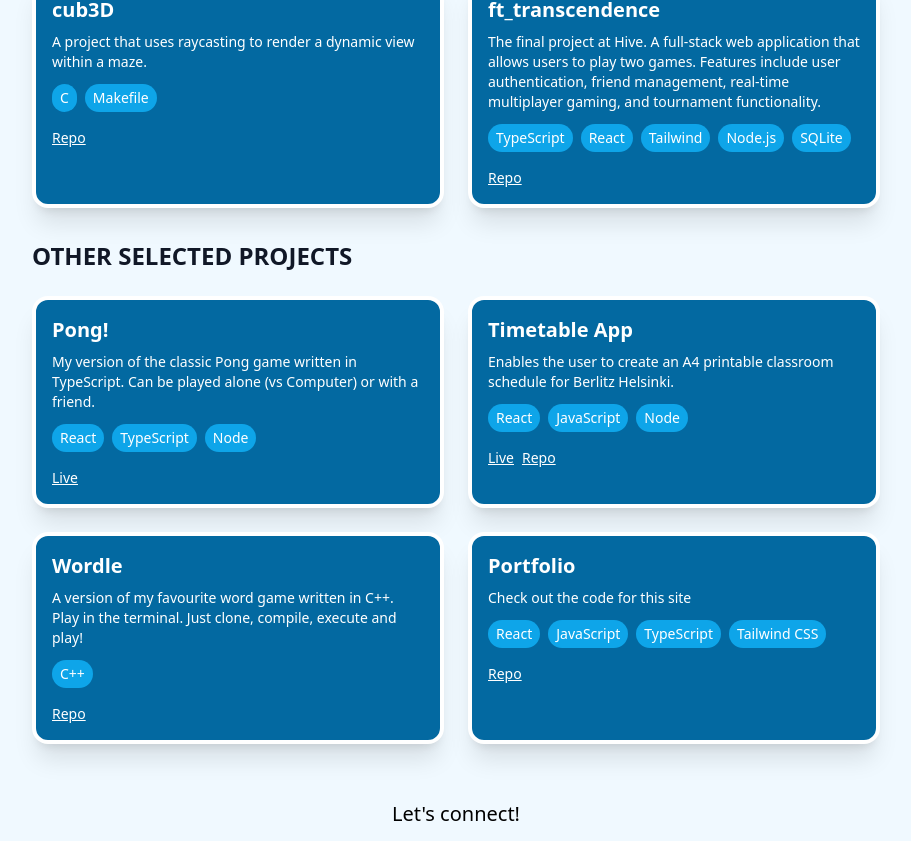
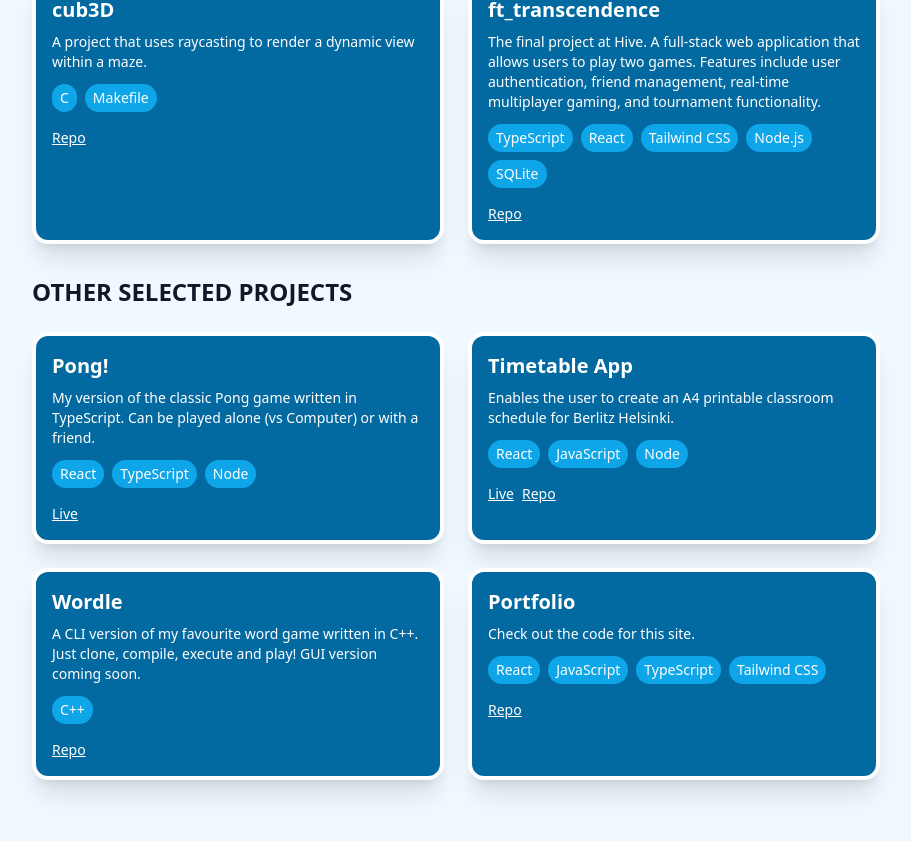
Before and after one commit to ThomasParratt/portfolio, a React (Vite) app: page /projects in a window 1280 px wide. Shown: the part 420-1261 px from the top of the page, without its empty margins (184-1095 px from the left). Built offline with nearby package versions, Linux system fonts and the light colour scheme.

Commit message:
updated project descriptions

```diff
--- a/src/data/hiveProjects.js
+++ b/src/data/hiveProjects.js
@@ -24,7 +24,7 @@ const hiveProjects = [
         id: 'p4',
         title: 'ft_transcendence',
         description: 'The final project at Hive. A full-stack web application that allows users to play two games. Features include user authentication, friend management, real-time multiplayer gaming, and tournament functionality.',
-        tech: ['TypeScript', 'React', 'Tailwind', 'Node.js', 'SQLite'],
+        tech: ['TypeScript', 'React', 'Tailwind CSS', 'Node.js', 'SQLite'],
         repo: 'https://github.com/ThomasParratt/ft_transcendence'
     }
 ]
--- a/src/data/projects.js
+++ b/src/data/projects.js
@@ -17,14 +17,14 @@ const projects = [
     {
         id: 'p3',
         title: 'Wordle',
-        description: 'A version of my favourite word game written in C++. Play in the terminal. Just clone, compile, execute and play!',
+        description: 'A CLI version of my favourite word game written in C++. Just clone, compile, execute and play! GUI version coming soon.',
         tech: ['C++'],
         repo: 'https://github.com/ThomasParratt/word_game'
     },
     {
         id: 'p4',
         title: 'Portfolio',
-        description: 'Check out the code for this site',
+        description: 'Check out the code for this site.',
         tech: ['React', 'JavaScript', 'TypeScript', 'Tailwind CSS'],
         repo: 'https://github.com/ThomasParratt/portfolio'
     }
```
